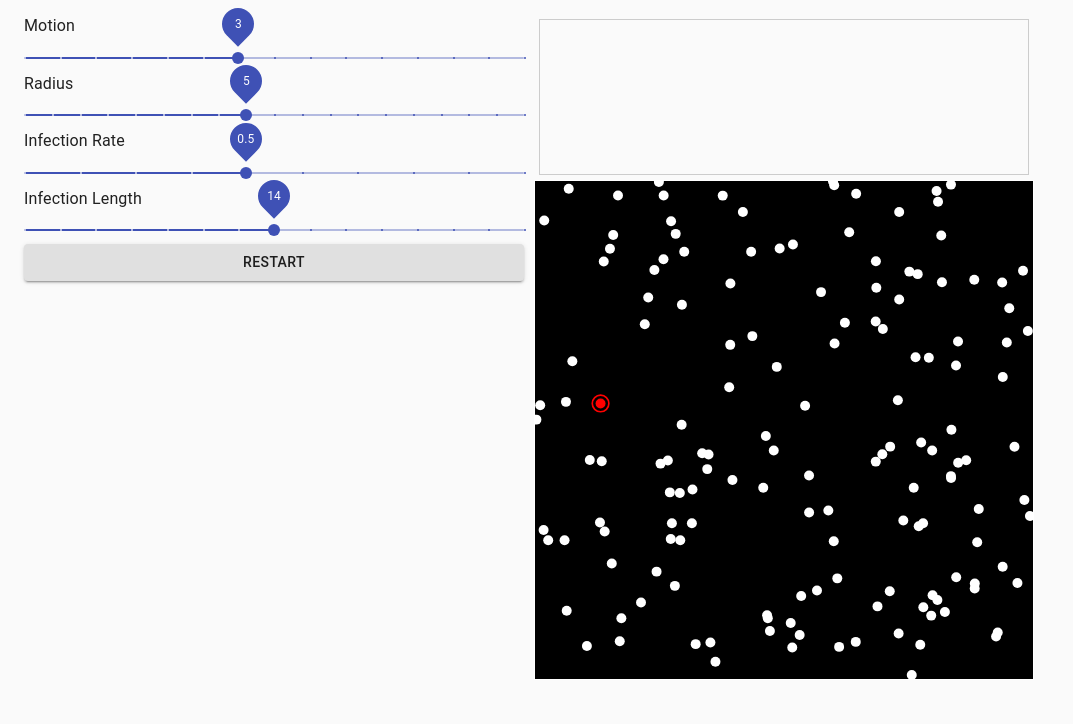
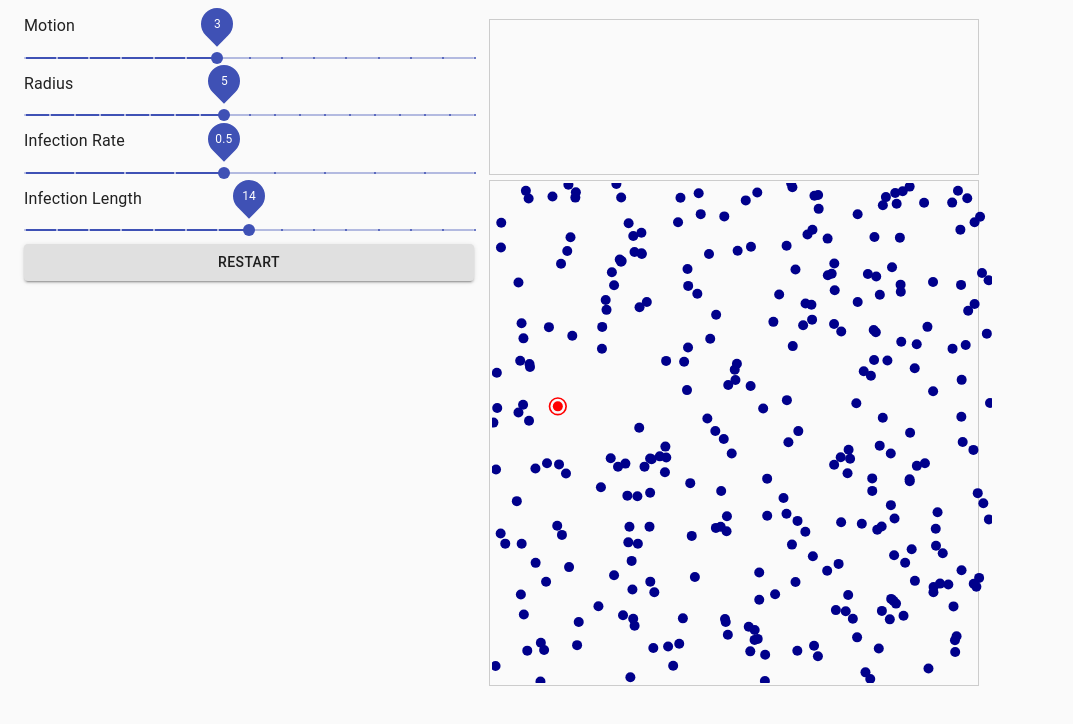
Before and after one commit to jherr/virus-simulator, a React app: page / in a window 1280 px wide. Shown: the whole page, without its empty margins (0-1073 px from the left). Built offline with nearby package versions, Linux system fonts and the light colour scheme.

Commit message:
Visual cleanups

```diff
--- a/src/components/GenerationsGraph.js
+++ b/src/components/GenerationsGraph.js
@@ -10,7 +10,7 @@ export default ({ generations }) => {
   return (
     <svg
       width="100%"
-      height={PEOPLE}
+      height={PEOPLE / 2}
     >
       {
         generations.map(({ generation, counts }, index) => (
@@ -21,7 +21,7 @@ export default ({ generations }) => {
               x={`${index * widthFactor}%`}
               width={`${widthFactor}%`}
               y={0}
-              height={counts[-1]}
+              height={counts[-1] / 2}
               style={{
                 fill: COLORS[-1]
               }}
@@ -29,8 +29,8 @@ export default ({ generations }) => {
             {counts[1] > 0 && (<rect
               x={`${index * widthFactor}%`}
               width={`${widthFactor}%`}
-              y={PEOPLE - counts[1]}
-              height={counts[1]}
+              y={(PEOPLE - counts[1]) / 2}
+              height={counts[1] / 2}
               style={{
                 fill: COLORS[1]
               }}
--- a/src/components/Simulator.js
+++ b/src/components/Simulator.js
@@ -11,8 +11,7 @@ export default ({ people, radius }) => (
     height={SIMULATOR_SIZE}
     viewBox={`0 0 ${BOX_SIZE} ${BOX_SIZE}`}
     style={{
-      border: '1px solid white',
-      background: 'black',
+      overflow: 'hidden'
     }}
   >
     {
--- a/src/constants.js
+++ b/src/constants.js
@@ -1,9 +1,9 @@
 export const COLORS = {
-  [-1]: '#999999',
-  [0]: 'white',
+  [-1]: '#ccc',
+  [0]: 'darkblue',
   [1]: 'red',
 };
 export const BOX_SIZE = 300;
 export const HISTORY = 400;
-export const PEOPLE = 150;
+export const PEOPLE = 300;
 export const SIMULATOR_SIZE = 500;
--- a/src/engine.js
+++ b/src/engine.js
@@ -26,12 +26,12 @@ export const runGenerationOnPerson = (person, state) => {
   if (
     x <= state.radius ||
     y <= state.radius ||
-    x >= BOX_SIZE - state.radius ||
-    y >= BOX_SIZE - state.radius ||
+    x >= BOX_SIZE - (state.radius * 2) ||
+    y >= BOX_SIZE - (state.radius * 2) ||
     Math.random() < 0.1
   ) {
-    x = Math.min(BOX_SIZE - state.radius, Math.max(x, state.radius));
-    y = Math.min(BOX_SIZE - state.radius, Math.max(y, state.radius));
+    x = Math.min(BOX_SIZE - (state.radius * 2), Math.max(x, state.radius));
+    y = Math.min(BOX_SIZE - (state.radius * 2), Math.max(y, state.radius));
     direction += Math.random() * (Math.PI / 4);
     speed = state.motion;
   }
--- a/src/index.js
+++ b/src/index.js
@@ -23,7 +23,7 @@ import Controls from './components/Controls';
 const useStyles = makeStyles({
   root: {
     display: 'grid',
-    gridTemplateColumns: `500px ${SIMULATOR_SIZE}px`,
+    gridTemplateColumns: `450px ${SIMULATOR_SIZE}px`,
     marginTop: '1em',
     gridGap: 10,
   },
@@ -75,10 +75,12 @@ const App = () => {
               generations={state.generations}
             />
           </div>
-          <Simulator
-            people={state.people}
-            radius={state.radius}
-          />
+          <div className={classes.graphBox}>
+            <Simulator
+              people={state.people}
+              radius={state.radius}
+            />
+          </div>
         </div>
       </div>
     </Container>
```
Also changed, not shown: docs/index.html (+1 -1 lines), 4 other files.
